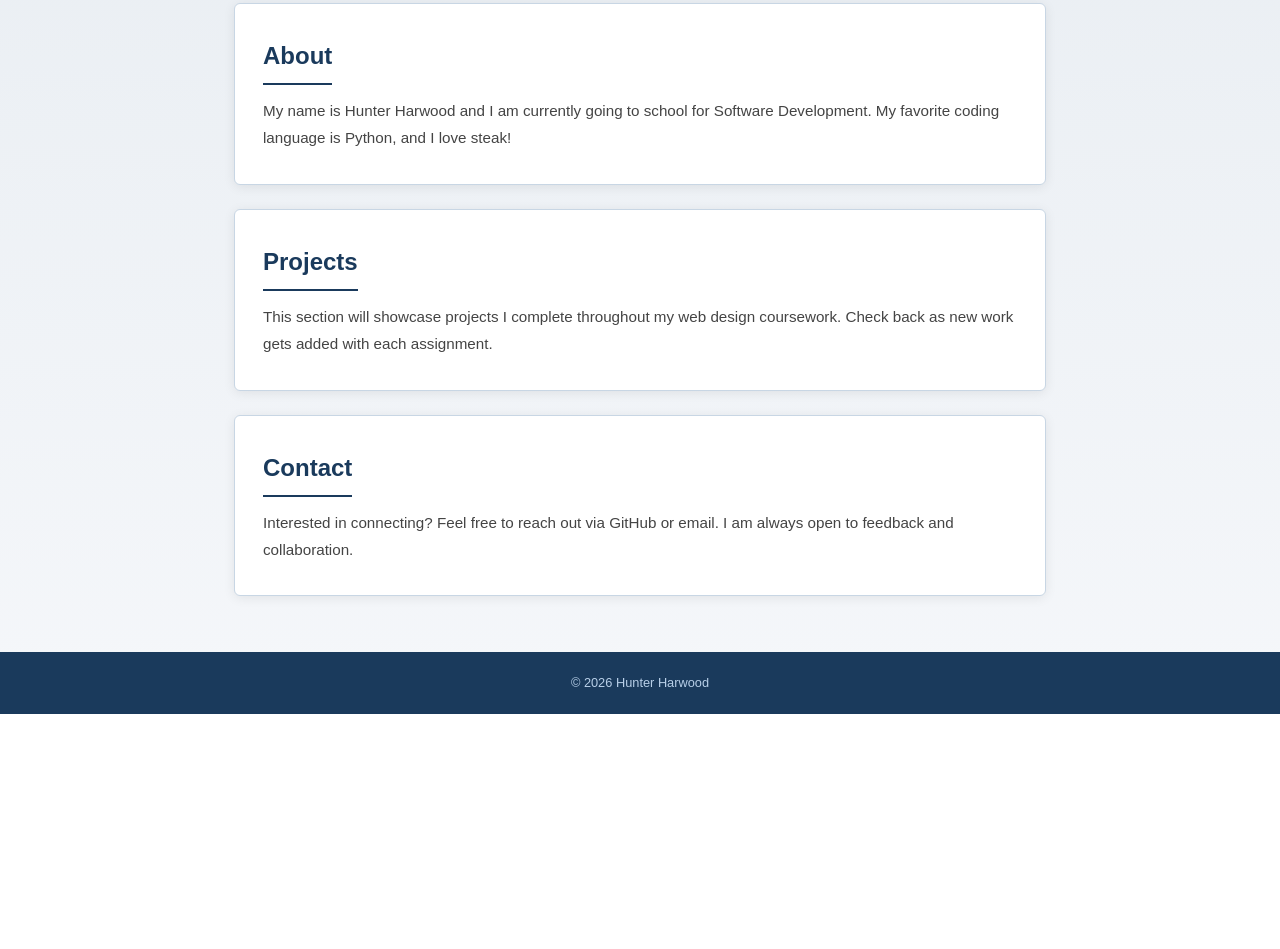
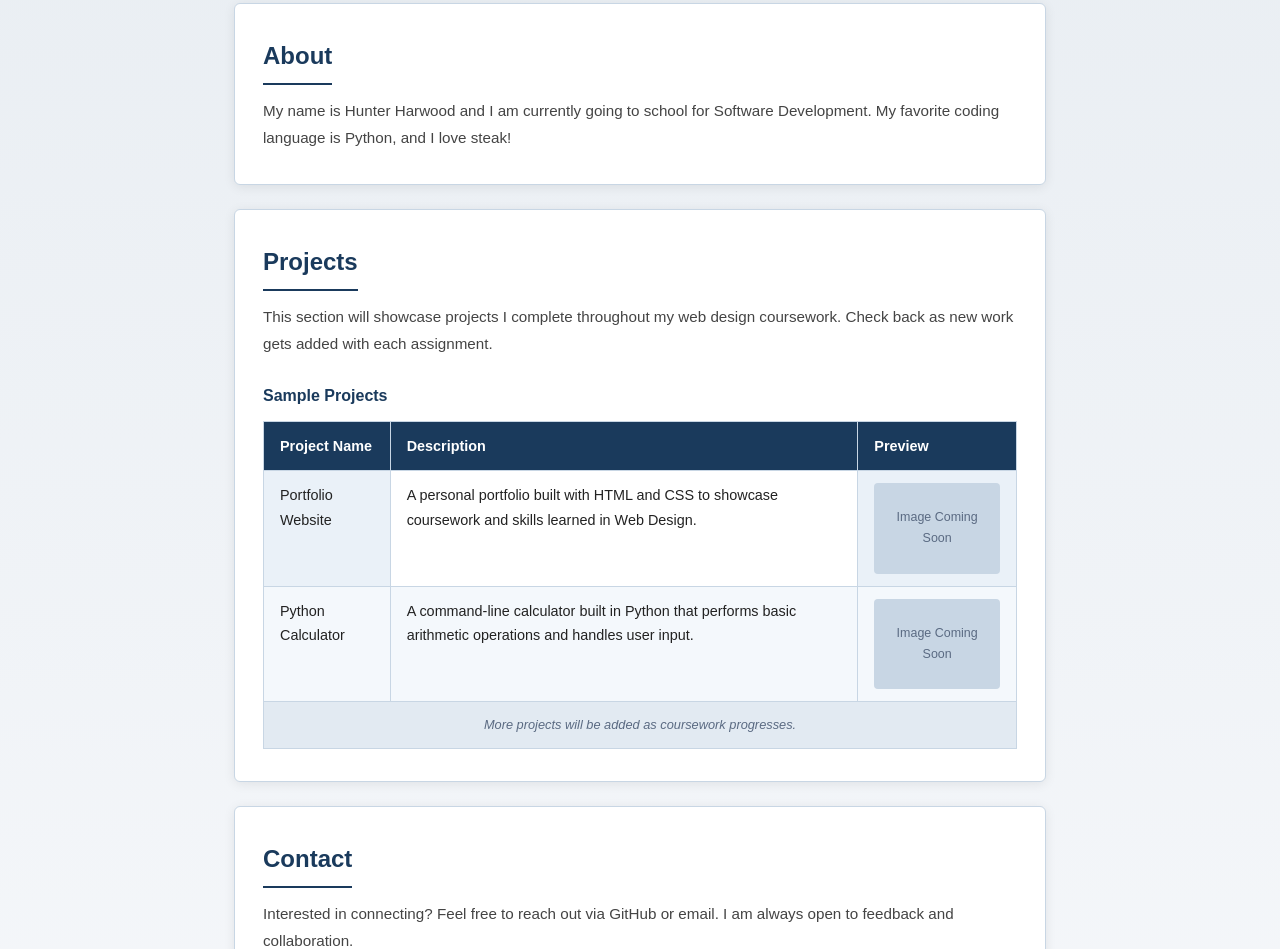
Before and after one commit to hunhar4916/hunhar4916.github.io, a plain HTML site: page index.html in a window 1280 px wide. Shown: the part 223-1172 px from the top of the page. Before the commit the page ends 937 px from the top, so only its background shows below. Drawn offline with Linux system fonts and the light colour scheme.

Commit message:
Add project table and CSS transitions

```diff
--- a/index.html
+++ b/index.html
@@ -15,12 +15,13 @@
     <link rel="stylesheet" href="styles.css">
 </head>
 <body>
+
     <header>
         <h1>Hunter Harwood's Portfolio</h1>
     </header>
 
     <!-- Navigation menu with internal links -->
-    <!-- Styled in styles.css: horizontal layout, no bullets, hover effects -->
+    <!-- Styled in styles.css: horizontal layout, no bullets, hover effects with transition -->
     <nav>
         <ul>
             <li><a href="#about">About</a></li>
@@ -29,9 +30,9 @@
         </ul>
     </nav>
 
-    <!-- Main content sections: About, Projects, Contact -->
-    <!-- Each section has padding, margin, background, border, and box-shadow via styles.css -->
+    <!-- Main content: three sections, each zooms in on hover via styles.css -->
     <main>
+
         <section id="about">
             <h2>About</h2>
             <p>My name is Hunter Harwood and I am currently going to school for Software Development. My favorite coding language is Python, and I love steak!</p>
@@ -40,17 +41,65 @@
         <section id="projects">
             <h2>Projects</h2>
             <p>This section will showcase projects I complete throughout my web design coursework. Check back as new work gets added with each assignment.</p>
+
+            <!-- Project table: two sample projects with name, description, and image placeholder -->
+            <table>
+
+                <!-- Caption titles the table -->
+                <caption>Sample Projects</caption>
+
+                <!-- colgroup applies background color to column 1 (name) and column 3 (image) -->
+                <colgroup>
+                    <col class="col-highlight">
+                    <col>
+                    <col class="col-highlight">
+                </colgroup>
+
+                <thead>
+                    <tr>
+                        <th>Project Name</th>
+                        <th>Description</th>
+                        <th>Preview</th>
+                    </tr>
+                </thead>
+
+                <tbody>
+                    <!-- Project row 1 -->
+                    <tr>
+                        <td>Portfolio Website</td>
+                        <td>A personal portfolio built with HTML and CSS to showcase coursework and skills learned in Web Design.</td>
+                        <td><div class="img-placeholder">Image Coming Soon</div></td>
+                    </tr>
+
+                    <!-- Project row 2 -->
+                    <tr>
+                        <td>Python Calculator</td>
+                        <td>A command-line calculator built in Python that performs basic arithmetic operations and handles user input.</td>
+                        <td><div class="img-placeholder">Image Coming Soon</div></td>
+                    </tr>
+                </tbody>
+
+                <!-- Table footer row -->
+                <tfoot>
+                    <tr>
+                        <td colspan="3">More projects will be added as coursework progresses.</td>
+                    </tr>
+                </tfoot>
+
+            </table>
         </section>
 
         <section id="contact">
             <h2>Contact</h2>
             <p>Interested in connecting? Feel free to reach out via GitHub or email. I am always open to feedback and collaboration.</p>
         </section>
+
     </main>
 
-    <!-- Footer: smaller font, centered text, contrasting background — see styles.css -->
+    <!-- Footer uses &copy; character entity — styled in styles.css -->
     <footer>
         <p>&copy; 2026 Hunter Harwood</p>
     </footer>
+
 </body>
 </html>
--- a/styles.css
+++ b/styles.css
@@ -1,12 +1,11 @@
 /* ============================================================
    styles.css — Stylesheet for Hunter Harwood's Portfolio
    Linked from: index.html
-   ============================================================ */
+   ============================================================
+   Hunter Harwood*/
 
 
-/* ── RESET ──────────────────────────────────────────────────── */
 
-/* Remove default browser spacing from all elements */
 *, *::before, *::after {
     box-sizing: border-box;
     margin: 0;
@@ -14,14 +13,14 @@
 }
 
 
-/* ── BACKGROUND & FONT ──────────────────────────────────────── */
 
-/* Body: gradient background and web-safe font stack */
+
+
 body {
-    /* Gradient background from light gray to white */
+
     background: linear-gradient(180deg, #e8edf2 0%, #f5f7fa 100%);
 
-    /* Web-safe font: Arial with Helvetica and sans-serif fallbacks */
+
     font-family: Arial, Helvetica, sans-serif;
 
     font-size: 16px;
@@ -31,9 +30,9 @@ body {
 }
 
 
-/* ── LAYOUT WRAPPER ─────────────────────────────────────────── */
 
-/* Centers page content with a max width */
+
+
 header, nav, main, footer {
     max-width: 860px;
     margin: 0 auto;
@@ -42,46 +41,35 @@ header, nav, main, footer {
 }
 
 
-/* ── HEADER ─────────────────────────────────────────────────── */
 
-/*
-   - Text centered
-   - Increased font size and weight on h1
-   - Padding around content
-   - Background color on the header section
-*/
 header {
-    background-color: #1a3a5c;   /* Dark navy background */
-    text-align: center;           /* Center the heading text */
-    padding: 2.5rem 1.5rem;       /* Top/bottom padding */
+    background-color: #1a3a5c;
+    text-align: center;
+    padding: 2.5rem 1.5rem;
     margin-bottom: 0;
-    max-width: 100%;              /* Header spans full width */
+    max-width: 100%;
 }
 
 header h1 {
-    font-size: 2.4rem;            /* Larger font size */
-    font-weight: 700;             /* Bold weight */
-    color: #ffffff;               /* White text against dark background */
+    font-size: 2.4rem;
+    font-weight: 700;
+    color: #ffffff;
     letter-spacing: 0.02em;
 }
 
 
-/* ── NAVIGATION MENU ────────────────────────────────────────── */
 
-/*
-   - Horizontal layout (flex row)
-   - Bullet points removed (list-style: none)
-   - Hover: background color and text color change
-*/
+
+
 nav {
-    background-color: #14304d;    /* Slightly darker than header */
-    max-width: 100%;              /* Nav spans full width */
+    background-color: #14304d;
+    max-width: 100%;
     padding: 0 1.5rem;
 }
 
 nav ul {
-    list-style: none;             /* Remove bullet points */
-    display: flex;                /* Horizontal layout */
+    list-style: none;
+    display: flex;
     flex-direction: row;
     justify-content: center;
     gap: 0.25rem;
@@ -90,7 +78,7 @@ nav ul {
     max-width: 860px;
 }
 
-/* Navigation link base style */
+
 nav a {
     display: inline-block;
     color: #b8cfe8;
@@ -101,17 +89,19 @@ nav a {
     letter-spacing: 0.08em;
     padding: 0.75rem 1.25rem;
     border-radius: 3px;
-    transition: background-color 0.2s ease, color 0.2s ease;
+
+
+    transition: background-color 0.3s ease, color 0.3s ease;
 }
 
-/* Hover effect: background and text color both change */
+
 nav a:hover {
     background-color: #ffffff;
     color: #1a3a5c;
 }
 
 
-/* ── MAIN CONTENT ───────────────────────────────────────────── */
+
 
 main {
     padding-top: 2rem;
@@ -119,33 +109,39 @@ main {
 }
 
 
-/* ── SECTIONS (About, Projects, Contact) ───────────────────── */
 
-/*
-   - Padding and margin on each section
-   - Background color, border, and box-shadow distinguish content areas
-*/
+
+
 section {
-    background-color: #ffffff;       /* White card background */
-    border: 1px solid #c8d6e4;       /* Subtle border */
-    box-shadow: 0 2px 12px rgba(0, 0, 0, 0.08);   /* Soft drop shadow */
-    padding: 2rem 1.75rem;           /* Internal padding */
-    margin-bottom: 1.5rem;           /* Space between sections */
+    background-color: #ffffff;
+    border: 1px solid #c8d6e4;
+    box-shadow: 0 2px 12px rgba(0, 0, 0, 0.08);
+    padding: 2rem 1.75rem;
+    margin-bottom: 1.5rem;
     border-radius: 6px;
+
+
+    transition: transform 0.3s ease, box-shadow 0.3s ease;
 }
 
-/* Section heading (About, Projects, Contact) */
+
+section:hover {
+    transform: scale(1.02);
+    box-shadow: 0 6px 24px rgba(0, 0, 0, 0.14);
+}
+
+
 section h2 {
     font-size: 1.5rem;
     font-weight: 700;
     color: #1a3a5c;
     margin-bottom: 0.75rem;
     padding-bottom: 0.4rem;
-    border-bottom: 2px solid #1a3a5c;   /* Underline accent on headings */
+    border-bottom: 2px solid #1a3a5c;
     display: inline-block;
 }
 
-/* Paragraph text within sections */
+
 section p {
     font-size: 0.95rem;
     color: #444444;
@@ -153,26 +149,85 @@ section p {
 }
 
 
-/* ── FOOTER ─────────────────────────────────────────────────── */
 
-/*
-   - Smaller font size
-   - Centered text
-   - Contrasting background color and text color
-*/
+table {
+    width: 100%;
+    border-collapse: collapse;
+    margin-top: 1.5rem;
+    font-size: 0.9rem;
+}
+
+
+caption {
+    font-size: 1rem;
+    font-weight: 700;
+    color: #1a3a5c;
+    text-align: left;
+    margin-bottom: 0.5rem;
+    padding-bottom: 0.25rem;
+}
+
+
+col.col-highlight {
+    background-color: #eaf1f8;
+}
+
+
+th, td {
+    border: 1px solid #c8d6e4;
+    padding: 0.75rem 1rem;
+    text-align: left;
+    vertical-align: top;
+}
+
+/* Table header row */
+thead th {
+    background-color: #1a3a5c;
+    color: #ffffff;
+    font-weight: 700;
+}
+
+
+tbody tr:nth-child(even) {
+    background-color: #f4f8fc;
+}
+
+
+tfoot td {
+    background-color: #e2eaf2;
+    color: #5a6a82;
+    font-size: 0.8rem;
+    font-style: italic;
+    text-align: center;
+}
+
+
+.img-placeholder {
+    background-color: #c8d6e4;
+    color: #5a6a82;
+    font-size: 0.78rem;
+    text-align: center;
+    padding: 1.5rem 0.5rem;
+    border-radius: 4px;
+    min-width: 120px;
+}
+
+
+
+
+
 footer {
-    background-color: #1a3a5c;   /* Matches header — contrasts with page background */
-    color: #b8cfe8;               /* Light text contrasts against dark footer */
-    font-size: 0.8rem;            /* Smaller font size */
-    text-align: center;           /* Centered text */
+    background-color: #1a3a5c;
+    color: #b8cfe8;
+    font-size: 0.8rem;
+    text-align: center;
     padding: 1.25rem;
     max-width: 100%;
 }
 
 
-/* ── RESPONSIVE ─────────────────────────────────────────────── */
 
-/* Stack nav links and shrink heading on small screens */
+
 @media (max-width: 600px) {
     header h1 {
         font-size: 1.6rem;
@@ -185,4 +240,13 @@ footer {
     section {
         padding: 1.5rem 1.25rem;
     }
+
+    /* Stack table on mobile */
+    table, thead, tbody, tfoot, th, td, tr {
+        display: block;
+    }
+
+    thead tr {
+        display: none;
+    }
 }
```
